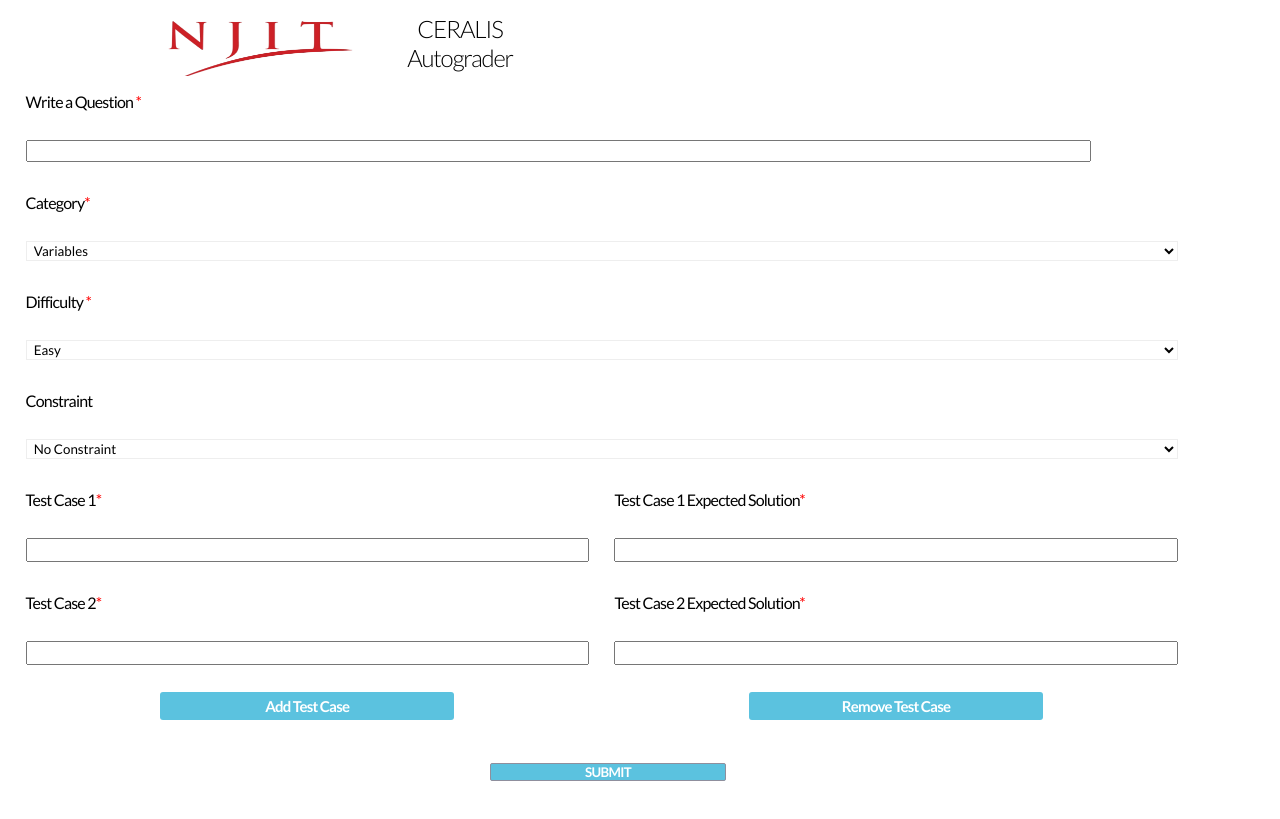
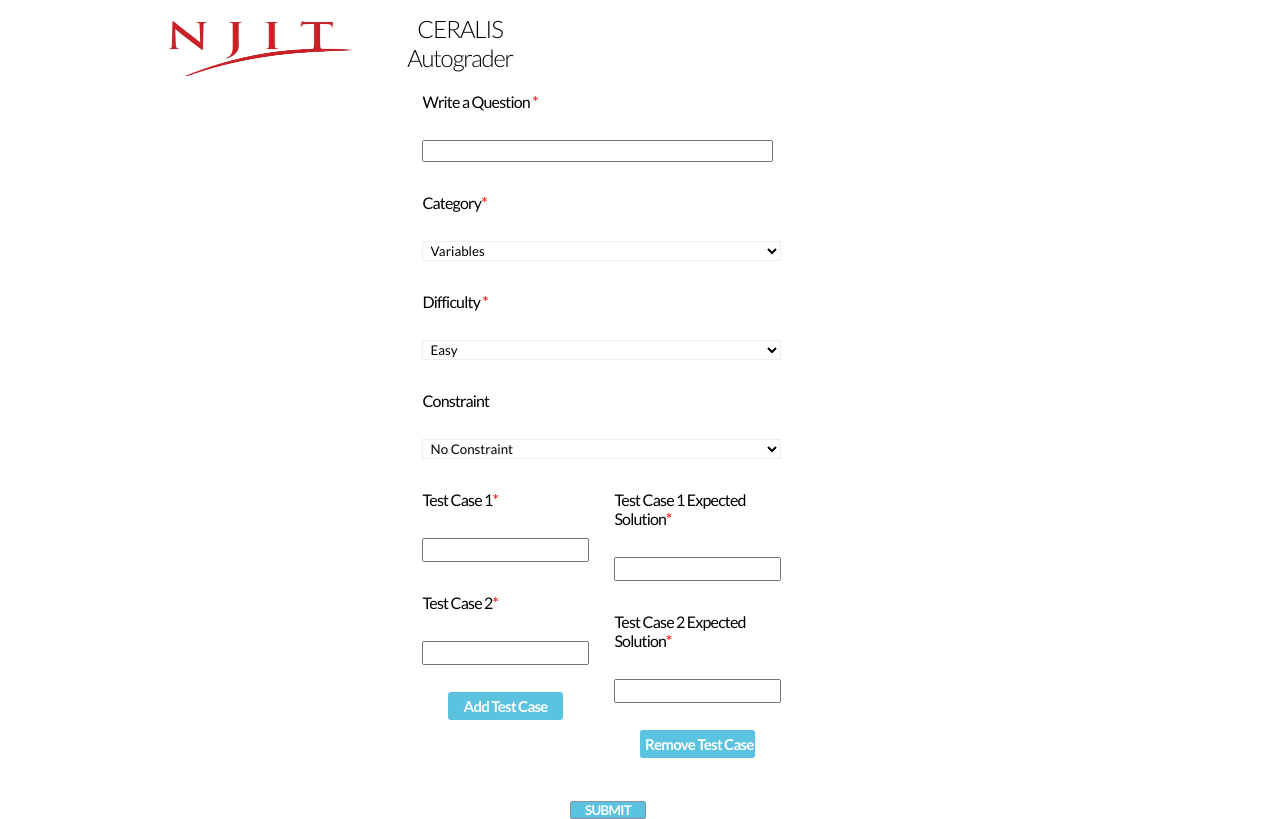
Before and after one commit to shanearcaro/ceralis, a PHP site: page /questions in a window 1280 px wide. Before the commit the page ends 781 px from the top, so only its background shows below. Run offline with PHP 8.4, Linux system fonts and the light colour scheme.

Commit message:
Fix table css and some other small bugs

```diff
--- a/scripts/create-exam.js
+++ b/scripts/create-exam.js
@@ -174,6 +174,7 @@ function addExam(){
             }
 
             createStudentExams(examid, questions, points);
+            // window.location.href = "/teacher";
         }
     }
 
--- a/scripts/create-question.js
+++ b/scripts/create-question.js
@@ -162,10 +162,9 @@ function storeQuestion() {
 
     ajax.onreadystatechange = function() {
         if (ajax.readyState == 4 && ajax.status == 200) {
-
+            console.log(ajax.responseText);
             //The response text will be the id of the last exam created
             const questionId = JSON.parse(ajax.responseText);
-            console.log(ajax.responseText);
             if (ajax.responseText == "false") {
                 /**
                  * This should also never fail. The best way of dealing with this would be to make the
@@ -182,7 +181,7 @@ function storeQuestion() {
             //Store default test cases for the constraints
             storeTestCases(functionName[0], functionName[0], questionId);
 
-            switch (constraint){
+            switch (constraint) {
                 case 'NULL':
                     storeTestCases("None", "None", questionId);
                     break;
@@ -196,6 +195,7 @@ function storeQuestion() {
                     storeTestCases("Recursion", "Recursion", questionId);
                     break;
             }
+            window.location.href = "/teacher";
         }
     }
     ajax.open("POST", "/post", true);
@@ -219,9 +219,9 @@ function storeTestCases(testCase, solution, questionId) {
                  * and try again. This might get added in a later version if I have time.
                  */
                 window.location.href = "/404";
-                }
             }
         }
+    }
 
     ajax.open("POST", "/post", true);
     ajax.setRequestHeader("Content-type", "application/x-www-form-urlencoded");
--- a/style/teacher/questions.css
+++ b/style/teacher/questions.css
@@ -34,7 +34,7 @@ select {
     width: 30%;
     height: 90%;
     display:flex;
-    flex: 1;
+    display: flex;
     flex-direction: column;
     text-align: left;
     margin-left: 1vw;
@@ -76,7 +76,7 @@ select {
     text-align: center;
     font-size:15px;
     padding: 5px;
-    width:50%;
+    width:60%;
     align-self: center;
     margin-top: 1vh;
 }
--- a/views/teacher/createQuestion.php
+++ b/views/teacher/createQuestion.php
@@ -64,5 +64,8 @@
             </div>
             <input type="submit" id="form-button" class="center" value="SUBMIT" onclick="storeQuestion();" >
         </div>
+        <div class="table">
+
+        </div>
 </body>
 </html>
```
